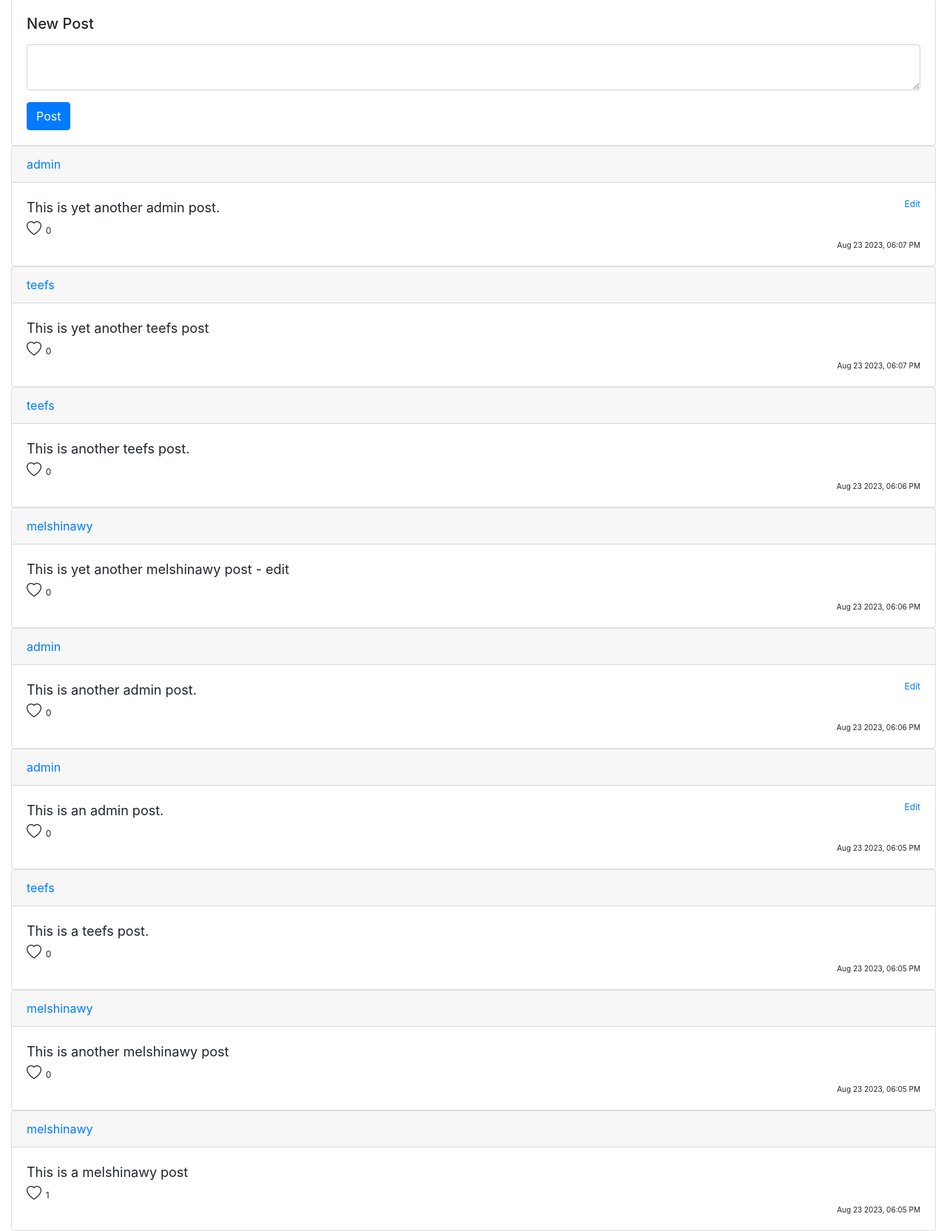
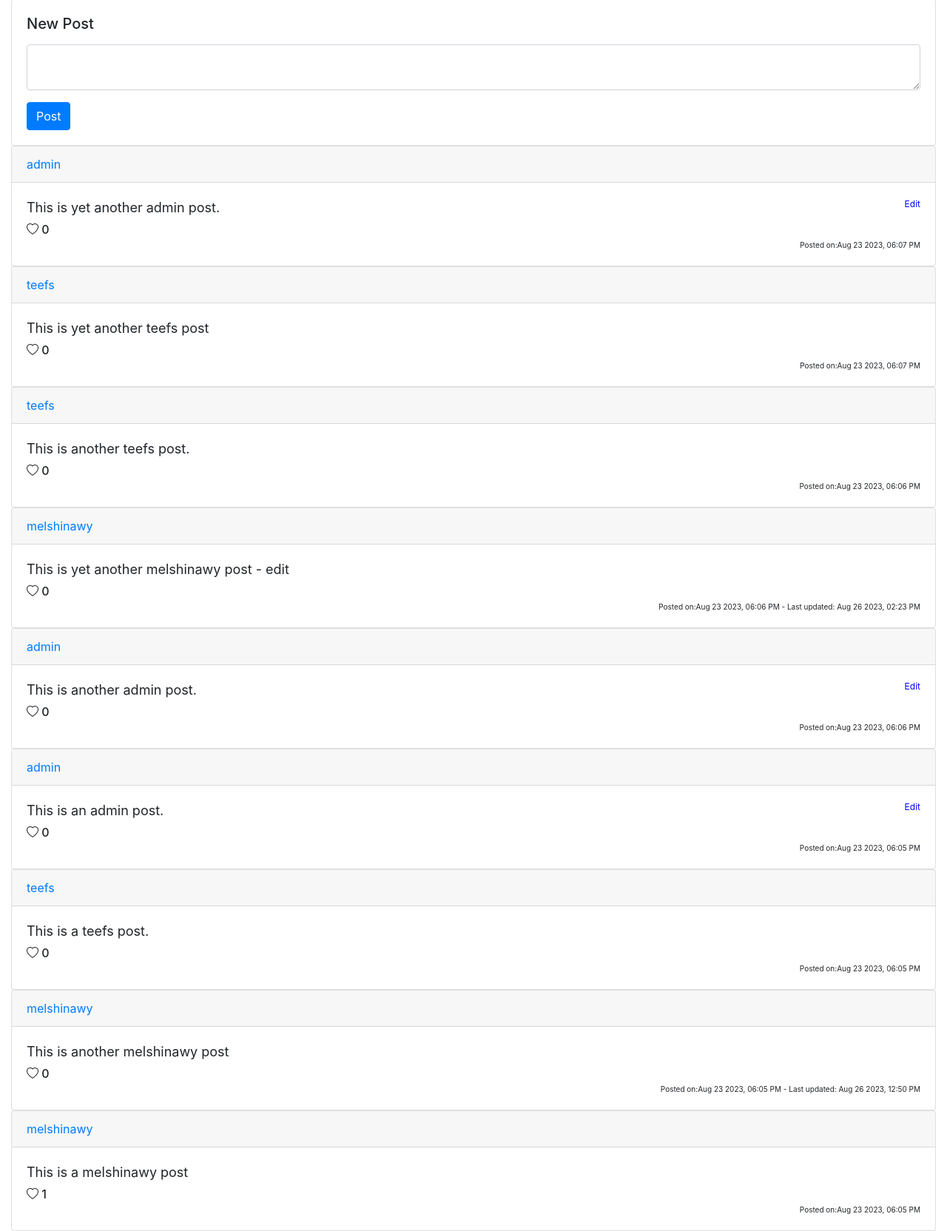
Before and after one commit to melshinawy/cs50-project4-network, a Django app: page / in a window 1280 px wide. Shown: the part 103-1767 px from the top of the page at 74% size. Run offline with Django 3.2, Linux system fonts and the light colour scheme; a user stored in the database is signed in; data comes from the database, SQL or seed files in the repository; both versions use the stored data as it was after the commit; tables that the repository leaves empty hold one stand-in row (values such as "Sample post"); some libraries are stand-ins or nearby versions.

Commit message:
edit post implementation

```diff
--- a/network/models.py
+++ b/network/models.py
@@ -19,7 +19,8 @@ class Post(models.Model):
             "poster_id": self.user.id,
             "timestamp": self.timestamp.strftime("%b %d %Y, %I:%M %p"),
             "content": self.content,
-            "likes": self.likes.count()
+            "likes": self.likes.count(),
+            "last_update": None if self.last_update is None else self.last_update.strftime("%b %d %Y, %I:%M %p")
         }
 
 class Follow(models.Model):
--- a/network/static/network/followProfile.js
+++ b/network/static/network/followProfile.js
@@ -18,7 +18,6 @@ document.addEventListener('DOMContentLoaded',
             })
             .then(response => response.json())
             .then(result => {
-                console.log(result)
                 if (followBtn.id === 'follow') {
                     followBtn.id = 'unfollow';
                     followBtn.innerHTML = 'Unfollow';
--- a/network/static/network/showPosts.js
+++ b/network/static/network/showPosts.js
@@ -1,40 +1,62 @@
 document.addEventListener('DOMContentLoaded', function() {
 
-    let divPosts = document.querySelector('#posts')
+    const divPosts = document.querySelector('#posts')
+
     fetch(`/get_posts/${divPosts.dataset.type}`)
     .then(response => response.json())
     .then(posts => {
         posts.forEach(post => createPost(post));
-        let postsEdit = document.querySelectorAll(".edit");
-        postsEdit.forEach(post => console.log(post))
-        postsEdit.forEach((edit) => {
-            let postId = edit.dataset.postId;
-            let postContent = edit.dataset.postContent
-            edit.addEventListener('click', () => editPost(postId, postContent));
-    })
+        setEditStyle();
     })
 
-    function editPost(postId, postContent) {
-        const bllockQuote = document.querySelector(`#post-${postId}`);
-        let divCardBody = document.querySelector(`#div-${postId}`);
-        let editForm = document.createElement('div');
-        bllockQuote.style.margin = 0;
-        bllockQuote.style.padding = 0;
+    function editPost(postId, postContent, csrftoken) {
+        let blockQuote = document.querySelector(`#post-${postId}`);
+        const divCardBody = document.querySelector(`#div-${postId}`);
+        const editForm = document.createElement('div');
+
         editForm.className="card";
-        editForm.style.margin = 0;
-        editForm.style.padding = 0;
         editForm.innerHTML =
         `
-                    <form id="edit-post-form">
-                        <div class="form-group">
-                            <textarea class="form-control mb-3" name="new-post">${postContent}</textarea>
-                            <button class="btn btn-primary" type="submit">Post</button>
-                            <button class="btn btn-primary">Cancel</button>
-                        </div>
-                    </form>
+            <form id="edit-post-form">
+                <div class="form-group">
+                    <textarea class="form-control mb-3" id="new-post-content">${postContent}</textarea>
+                    <button class="btn btn-primary" type = "reset" id="post">Post</button>
+                    <button class="btn btn-primary" type="reset" id="cancel">Cancel</button>
+                </div>
+            </form>
         `
-        bllockQuote.style.display = 'none';
+        blockQuote.style.display = 'none';
         divCardBody.appendChild(editForm);
+
+        const postBtn = document.querySelector('#post');
+        const cancelBtn = document.querySelector('#cancel');
+
+        cancelBtn.onclick = function() {
+            editForm.remove();
+            blockQuote.style.display = 'block';
+        }
+
+        postBtn.onclick = function () {
+            fetch(`/edit_post`, {
+                method: 'POST',
+                headers: {'X-CSRFToken': csrftoken},
+                body: JSON.stringify({
+                    postId: postId,
+                    postContent: document.querySelector('#new-post-content').value
+                })})
+            .then(response => response.json())
+            .then(post => {
+                console.log(post)
+                if (post){
+                    const newBlockQuote = createBlockQuote(post);
+                    blockQuote.remove()
+                    editForm.remove();
+                    divCardBody.appendChild(newBlockQuote)
+                setEditStyle();
+            }
+
+            })
+        }
     }
 
     function createPost(post) {
@@ -45,27 +67,53 @@ document.addEventListener('DOMContentLoaded', function() {
         divCard.className = "card";
         divCardHeader.className = "card-header";
         divCardBody.className = "card-body";
-        divCardBody.id = `div-${post.id}`
+        divCardBody.id = `div-${post.id}`;
 
-        divCardHeader.innerHTML = `<a href="/users/${post.poster}">${post.poster}</a>`;
-        divCardBody.innerHTML =
-        `
-        <blockquote class="blockquote mb-0" id="post-${post.id}">
-            <p class="post-text">${post.content}
-                <span class="float-right">
-                    ${post.poster === post.logged_user ? `<a href="#" class="edit" data-post-id="${post.id}" data-post-content="${post.content}">Edit</a>`: ''}
-                </span>
-            </p>
-            <i class="bi bi-heart"></i>
-            <small>${post.likes}</small>
-            <footer class="footer">${post.timestamp}</footer>
-        </blockquote>
-        `
+        divCardHeader.innerHTML = `<a href="/users/${post.poster}">${post.poster}</a>`
+        let blockQuote = createBlockQuote(post);
+        divCardBody.appendChild(blockQuote);
 
         divCard.appendChild(divCardHeader);
         divCard.appendChild(divCardBody);
         divPosts.appendChild(divCard);
     }
 
+    function createBlockQuote(post) {
+        let blockQuote = document.createElement('blockquote');
+
+        blockQuote.className= "blockquote mb-0"
+        blockQuote.id=`post-${post.id}`
+
+        blockQuote.innerHTML = `
+            <p class="post-text">${post.content}
+                <span class="float-right">
+                    ${post.poster === post.logged_user ? `<a class="edit" data-post-id="${post.id}" data-post-content="${post.content}">Edit</a>`: ''}
+                </span>
+            </p>
+            <i class="bi bi-heart h6"></i><h6 style="display: inline;"> ${post.likes}</h6>
+            <footer class="footer">Posted on:${post.timestamp} ${post.last_update ? ` - Last updated: ${post.last_update}` : ''}</footer>
+        `
+        return blockQuote;
+    }
+
+    function setEditStyle() {
+        let postsEdit = document.querySelectorAll(".edit");
+
+        postsEdit.forEach(post => {
+
+            let postId = post.dataset.postId;
+            let postContent = post.dataset.postContent
+
+            post.style.color = "blue";
+            post.onmouseover = function() {
+                this.style.textDecoration = 'underline';
+                this.style.cursor = 'pointer';
+            }
+            post.onmouseout = function () {
+                this.style.textDecoration = 'none';
+            }
+            post.addEventListener('click', () => editPost(postId, postContent, document.querySelector('#posts').dataset.csrftoken));
+        })
+    }
 
     })
--- a/network/templates/network/index.html
+++ b/network/templates/network/index.html
@@ -17,7 +17,7 @@
             </div>
         {% endif %}
 
-        <div id="posts" data-type="all">
+        <div id="posts" data-type="all" data-csrftoken="{{csrf_token }}">
         </div>
     </div>
 {% endblock %}
--- a/network/templates/network/layout.html
+++ b/network/templates/network/layout.html
@@ -5,7 +5,7 @@
     <head>
         <title>{% block title %}Social Network{% endblock %}</title>
         <link rel="stylesheet" href="https://stackpath.bootstrapcdn.com/bootstrap/4.4.1/css/bootstrap.min.css" integrity="sha384-Vkoo8x4CGsO3+Hhxv8T/Q5PaXtkKtu6ug5TOeNV6gBiFeWPGFN9MuhOf23Q9Ifjh" crossorigin="anonymous">
-        <link rel="stylesheet" href="https://cdn.jsdelivr.net/npm/bootstrap-icons@1.10.5/font/bootstrap-icons.css">
+        <link rel="stylesheet" href="https://fastly.jsdelivr.net/npm/bootstrap-icons@1.10.5/font/bootstrap-icons.css">
         <link href="{% static 'network/styles.css' %}" rel="stylesheet">
         <script src="{% static 'network/showPosts.js' %}" type="module"></script>
         {% block script %}{% endblock %}
--- a/network/urls.py
+++ b/network/urls.py
@@ -10,7 +10,7 @@ urlpatterns = [
     path("register", views.register, name="register"),
     path("users/<str:username>", views.profile, name="profile"),
     path("get_posts/<str:users_posts>", views.get_posts, name="get_posts"),
-    path("edit_post/<int:post_id>", views.edit_post, name="edit_post"),
+    path("edit_post", views.edit_post, name="edit_post"),
     path("edit_follow", views.edit_follow, name="edit_follow"),
     path("following", views.following, name="following")
 ]
--- a/network/views.py
+++ b/network/views.py
@@ -1,9 +1,11 @@
 import json
+import datetime
 from django.contrib.auth import authenticate, login, logout
 from django.db import IntegrityError
 from django.http import HttpResponse, HttpResponseRedirect, JsonResponse
 from django.shortcuts import render
 from django.urls import reverse
+from django.contrib.auth.decorators import login_required
 from .models import User, Post, Follow
 
 from .models import User
@@ -17,6 +19,7 @@ def index(request):
         new_post.save()
         return HttpResponseRedirect(reverse('index'))
 
+@login_required
 def following(request):
     if request.method == 'GET':
         return render(request,"network/following.html")
@@ -49,15 +52,27 @@ def get_posts(request, users_posts):
 
     return JsonResponse(serialized_posts, safe=False)
 
-def edit_post(request, post_id):
+@login_required
+def edit_post(request):
     if request.method != 'POST':
         return JsonResponse({"error": "POST request required."}, status=400)
 
-    post = Post.objects.get(pk=post_id)
+    data = json.loads(request.body)
+    post = Post.objects.get(pk=data['postId'])
+
+    if post.user.id != request.user.id:
+        return JsonResponse({"error": "Permission denied. User not authorized to edit this post"})
+
+    post.content = data['postContent']
+    post.last_update = datetime.datetime.now()
+    post.save()
+
     serialized_post = post.serialize()
+    serialized_post['logged_user'] = request.user.username
 
     return JsonResponse(serialized_post, safe=False)
 
+@login_required
 def edit_follow(request):
     if request.method != 'POST':
         return JsonResponse({"error": "POST request required."}, status=400)
```
Also changed, not shown: db.sqlite3.
